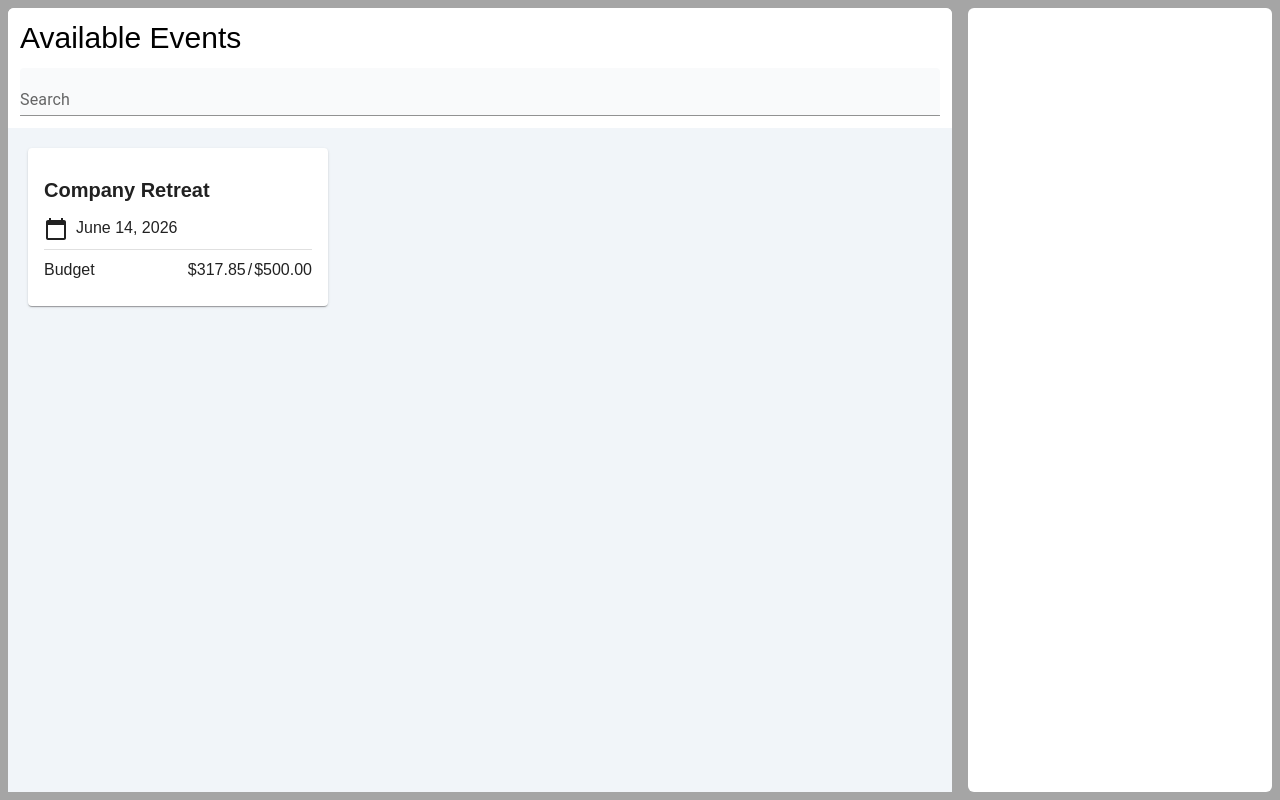
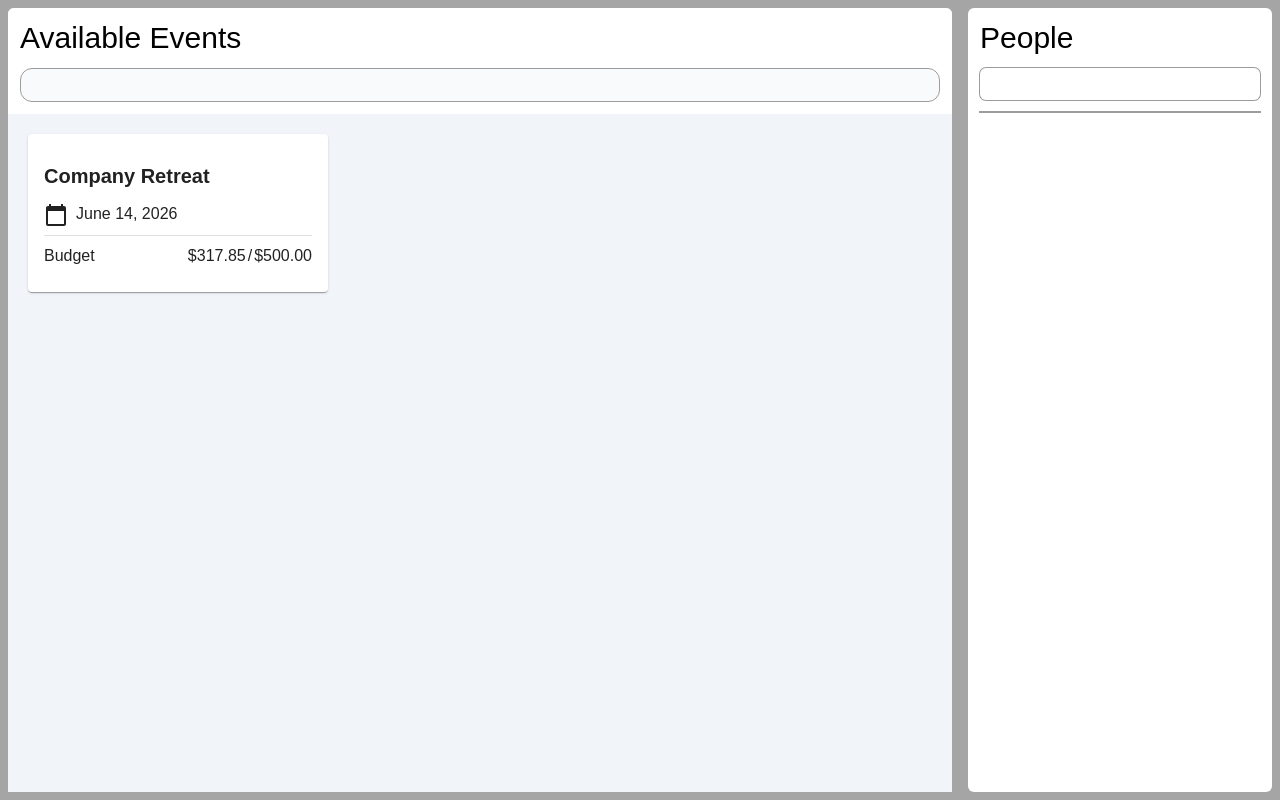
Before and after one commit to sinotten/MessingWithReact, a Next.js app: page /home in a window 1280 px wide. Built offline with nearby package versions, Linux system fonts and the light colour scheme.

Commit message:
Starting second column
messing around

```diff
--- a/app/home/page.tsx
+++ b/app/home/page.tsx
@@ -21,9 +21,23 @@ export default function Page() {
       {/*right side*/}
       <div className="w-1/4 h-full p-2" >
 
-        {/*right side inner card */}
-        <div className="bg-white rounded-md w-full h-full">
+        {/*right side card */}
+        <div className="bg-white rounded-md w-full h-full p-3">
+          <div className="flex flex-col bg-white">
+            <div>
+              <div className="text-black mb-3">
+                <span className="text-3xl">People</span>
+              </div>
+              <div className="mb-3">
+                <input type="text" className="w-full rounded-md ring px-2 py-1"/>
+              </div>
+            </div>
+            <div className="h-full w-full bg-red-800">
+              <div className="ring">
 
+              </div>
+            </div>
+          </div>
         </div>
       </div>
     </div>
--- a/components/Events/EventDashboardHeader.jsx
+++ b/components/Events/EventDashboardHeader.jsx
@@ -1,13 +1,17 @@
 import { Box, TextField } from "@mui/material";
 
 export default function EventDashboardHeader(){
-    return(
+  return(
         <div className="bg-white p-3 rounded-t-md">
           <div className="mb-3 text-black">
             <span className="text-3xl">Available Events</span>
           </div>
-          <div className="bg-gray-50 w-full h-fit rounded-sm">
-            <TextField sx={{ width: "100%" }} label="Search" variant="standard"/>
+          <div className="bg-gray-50 w-full h-fit rounded-xl border">
+            <input
+              style={{ width: "100%", borderRadius: 10 }}
+              className="py-1 px-3"
+              label="Search"
+              />
           </div>
         </div>
     );
```
